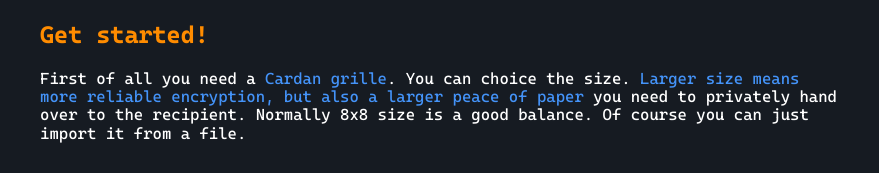
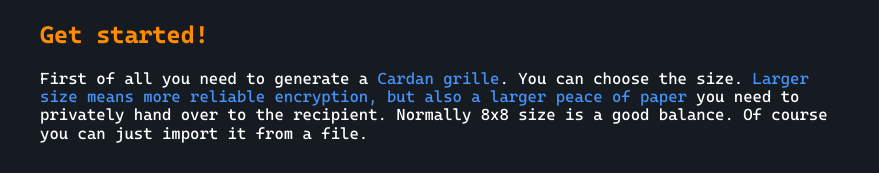
Before and after one commit to vkusnyjchaj/cardan-grille, a React (Vite) app: page / in a window 1280 px wide. Shown: the part 899-1072 px from the top of the page, without its empty margins (200-1079 px from the left). Built offline with nearby package versions, Linux system fonts and the light colour scheme.

Commit message:
Improve the text

```diff
--- a/src/views/Home/Home.tsx
+++ b/src/views/Home/Home.tsx
@@ -38,7 +38,7 @@ export default function Home() {
       <p>The app can be useful if you need to send a private message on a paper and you don't want to allow somebody to read it except of recipient. The encryption algorithm is not reliable as modern algorithms, but it has a valuable advantage - recipient can easily decrypt the message only using a small list of paper without any calculations.</p>
       <Warning>If you need something really secured, please look at modern ecryption algorithms. Cardan grille is just a way to avoid the curiosity of random people.</Warning>
       <h2 className={styles.subtitle}>Get started!</h2>
-      <p>First of all you need a <span className={styles.attention}>Cardan grille</span>. You can choice the size. <span className={styles.attention}>Larger size means more reliable encryption, but also a larger peace of paper</span> you need to privately hand over to the recipient. Normally 8x8 size is a good balance. Of course you can just import it from a file.</p>
+      <p>First of all you need to generate a <span className={styles.attention}>Cardan grille</span>. You can choose the size. <span className={styles.attention}>Larger size means more reliable encryption, but also a larger peace of paper</span> you need to privately hand over to the recipient. Normally 8x8 size is a good balance. Of course you can just import it from a file.</p>
       <div className={styles.controls}>
         <Counter value={size} step={2} min={4} max={16} onChange={onSizeChange} />
         <Button className={styles.generateButton} onClick={onGenerateClick}>Generate</Button>
```
